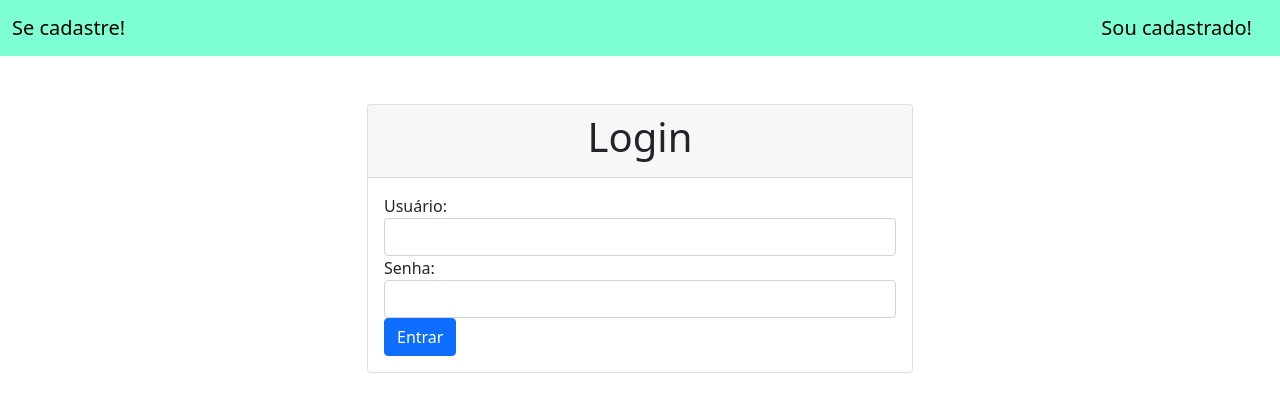
After one commit to UILI777/projetodjango1, a Django app: page /login/ in a window 1280 px wide. The commit adds this page. Shown: the top 412 px of the page. Run offline with Django 4.2, Linux system fonts and the light colour scheme.

Commit message:
adicionei tela de login
n funciona direito ainda n

```diff
--- a/projeto_cad_usuarios/app_cad_usuarios/templates/usuarios/base.html
+++ b/projeto_cad_usuarios/app_cad_usuarios/templates/usuarios/base.html
@@ -12,7 +12,8 @@
 
     <nav style="background-color: aquamarine !important;" class="navbar navbar-light bg-light">
         <div class="container-fluid">
-          <span class="navbar-brand mb-0 h1"><a style='text-decoration: none; color: black;' href="{% url 'home' %}">Cadastre-me!</a></span>
+          <span class="navbar-brand mb-0 h1"><a style='text-decoration: none; color: black;' href="{% url 'home' %}">Se cadastre!</a></span>
+          <span class="navbar-brand mb-0 h1-2"><a style='text-decoration: none; color: black;' href="{% url 'login' %}">Sou cadastrado!</a></span>
         </div>
     </nav>
     {% block conteudo %}
--- /dev/null
+++ b/projeto_cad_usuarios/app_cad_usuarios/templates/usuarios/login.html
@@ -0,0 +1,29 @@
+{% extends 'usuarios/base.html' %}
+
+{% block conteudo %}
+<div class="container mt-5">
+    <div class="row justify-content-center">
+        <div class="col-md-6">
+            <div class="card">
+                <div class="card-header">
+                    <h1 class="text-center">Login</h1>
+                </div>
+                <div class="card-body">
+                    <form method="post" action="{% url 'login' %}">
+                        {% csrf_token %}
+                        <div class="form-group">
+                            <label for="username">Usuário:</label>
+                            <input type="text" class="form-control" name="username" required>
+                        </div>
+                        <div class="form-group">
+                            <label for="password">Senha:</label>
+                            <input type="password" class="form-control" name="password" required>
+                        </div>
+                        <button type="submit" class="btn btn-primary btn-block">Entrar</button>
+                    </form>
+                </div>
+            </div>
+        </div>
+    </div>
+</div>
+{% endblock %}
--- a/projeto_cad_usuarios/app_cad_usuarios/views.py
+++ b/projeto_cad_usuarios/app_cad_usuarios/views.py
@@ -1,5 +1,7 @@
 from django.shortcuts import render
 from .models import Usuario
+from django.shortcuts import render, redirect
+from django.contrib.auth import authenticate, login
 
 def home(request):
     return render(request,'usuarios/home.html')
@@ -13,5 +15,19 @@ def usuarios(request):
     usuarios = {
         'usuarios': Usuario.objects.all()
     }
+    return render(request,'usuarios/usuarios.html',usuarios)
 
-    return render(request,'usuarios/usuarios.html',usuarios)
+def login_view(request):
+    if request.method == 'POST':
+        username = request.POST['username']
+        password = request.POST['password']
+        user = authenticate(request, username=username, password=password)
+        if user is not None:
+            login(request, user)
+
+            return redirect('pagina_inicial')
+
+        else:
+
+            pass
+    return render(request, 'usuarios/login.html')
--- a/projeto_cad_usuarios/projeto_cad_usuarios/urls.py
+++ b/projeto_cad_usuarios/projeto_cad_usuarios/urls.py
@@ -4,6 +4,7 @@ from app_cad_usuarios import views
 urlpatterns = [
     path('',views.home,name='home'),
 
-    path ('usuarios/',views.usuarios,name='listagem_usuarios')
+    path('usuarios/',views.usuarios,name='listagem_usuarios'),
 
+    path('login/', views.login_view, name='login'),
 ]
```
Also changed, not shown: projeto_cad_usuarios/db.sqlite3.
